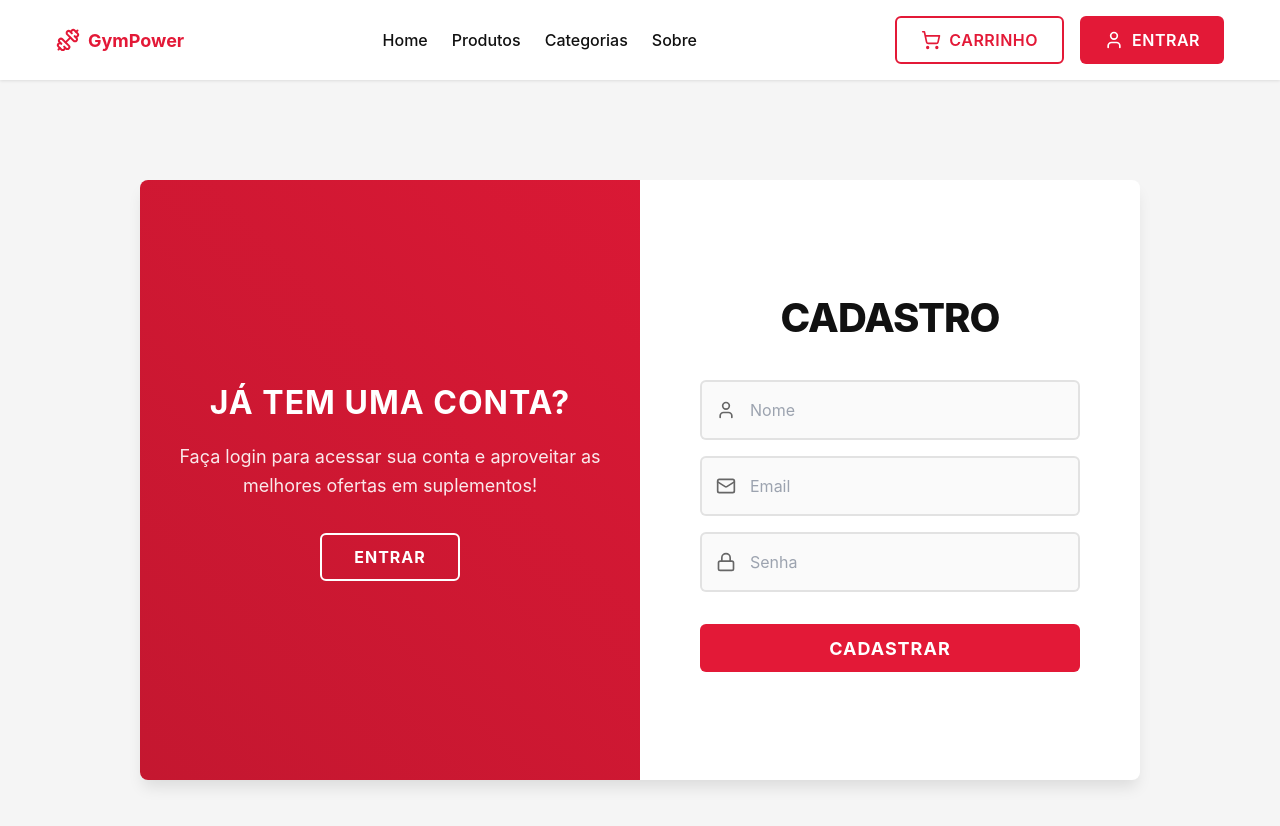
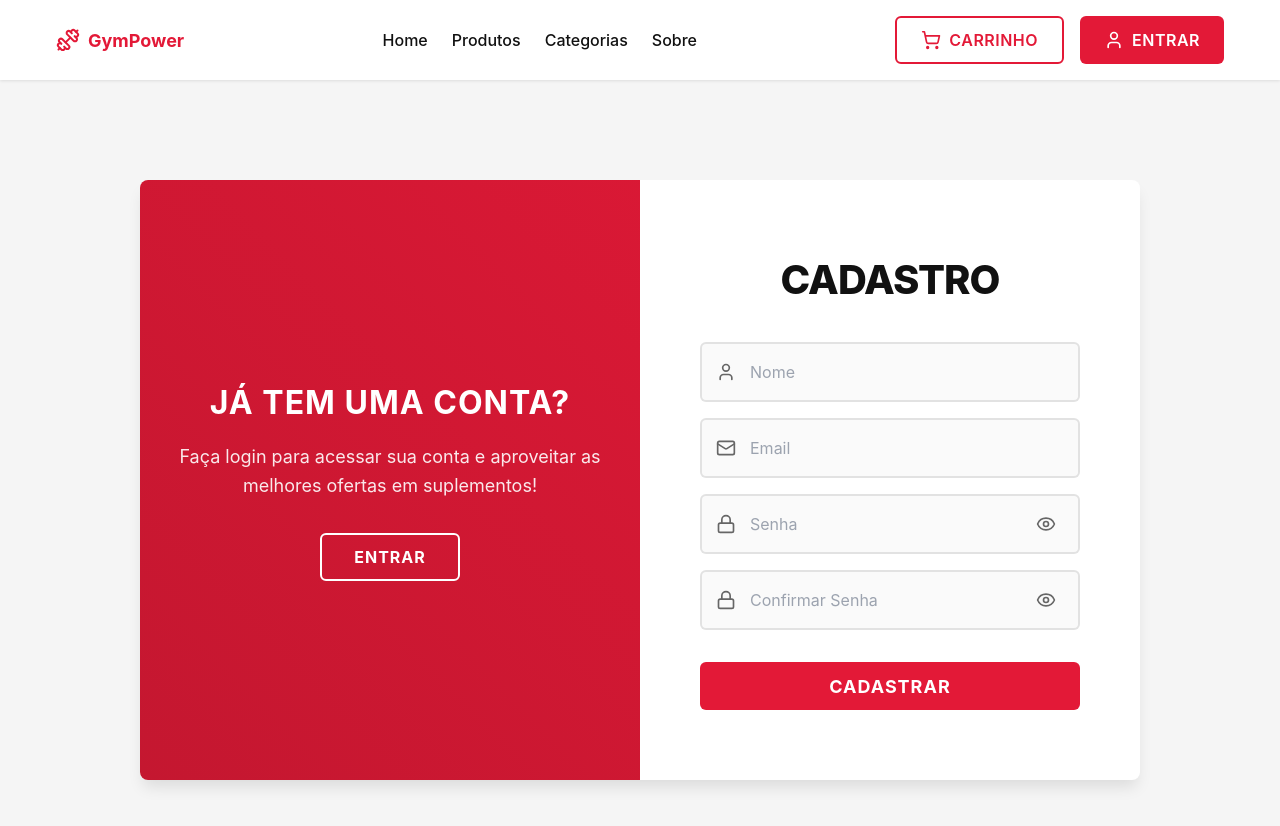
Before and after one commit to gabrielglasser/GympStore, a React (Vite) app in the folder frontend/: page /auth in a window 1280 px wide. Both pictures are taken after a click on the button "CADASTRAR". Shown: the top 826 px of the page. Built offline with nearby package versions, Linux system fonts and the light colour scheme.

Commit message:
adiciona validação de senha e campo de confirmação no formulário de cadastro, além de melhorias na exibição de senhas

```diff
--- a/frontend/src/pages/Auth/Auth.module.scss
+++ b/frontend/src/pages/Auth/Auth.module.scss
@@ -8,6 +8,10 @@
   background-color: $background;
   padding: $spacing-4;
 
+  @media (max-width: $breakpoint-sm) {
+    padding: $spacing-2;
+  }
+
   .container {
     position: relative;
     width: 100%;
@@ -17,6 +21,17 @@
     border-radius: $border-radius-lg;
     box-shadow: $shadow-lg;
     overflow: hidden;
+
+    @media (max-width: $breakpoint-md) {
+      min-height: 500px;
+      margin: $spacing-2;
+    }
+
+    @media (max-width: $breakpoint-sm) {
+      min-height: 450px;
+      margin: 0;
+      border-radius: $border-radius;
+    }
   }
 
   .formsContainer {
@@ -42,16 +57,30 @@
     &.signUpMode {
       transform: translateX(-50%);
 
+      @media (max-width: $breakpoint-md) {
+        transform: translateX(0);
+      }
+
       .signInForm {
         opacity: 0;
         z-index: 1;
         transform: translateX(-100%);
+
+        @media (max-width: $breakpoint-md) {
+          transform: translateX(0);
+          display: none;
+        }
       }
 
       .signUpForm {
         opacity: 1;
         z-index: 2;
         transform: translateX(100%);
+
+        @media (max-width: $breakpoint-md) {
+          transform: translateX(0);
+          display: flex;
+        }
       }
     }
   }
@@ -64,6 +93,15 @@
     width: 50%;
     transition: all 0.6s ease-in-out;
 
+    @media (max-width: $breakpoint-md) {
+      width: 100%;
+      padding: $spacing-6;
+    }
+
+    @media (max-width: $breakpoint-sm) {
+      padding: $spacing-4;
+    }
+
     &.signInForm {
       opacity: 1;
       z-index: 2;
@@ -72,6 +110,10 @@
     &.signUpForm {
       opacity: 0;
       z-index: 1;
+
+      @media (max-width: $breakpoint-md) {
+        display: none;
+      }
     }
 
     h2 {
@@ -81,6 +123,16 @@
       margin-bottom: $spacing-8;
       text-transform: uppercase;
       letter-spacing: -1px;
+
+      @media (max-width: $breakpoint-md) {
+        font-size: 2rem;
+        margin-bottom: $spacing-6;
+      }
+
+      @media (max-width: $breakpoint-sm) {
+        font-size: 1.75rem;
+        margin-bottom: $spacing-4;
+      }
     }
 
     .formGroup {
@@ -89,15 +141,23 @@
       max-width: 380px;
       margin-bottom: $spacing-4;
 
+      @media (max-width: $breakpoint-sm) {
+        margin-bottom: $spacing-3;
+      }
+
       input {
         width: 100%;
-        padding: $spacing-4;
-        padding-left: $spacing-12;
+        padding: $spacing-4 $spacing-12;
         border: 2px solid rgba($text-primary, 0.1);
         border-radius: $border-radius;
         font-size: $font-size-base;
         transition: $transition-base;
         background-color: rgba($text-primary, 0.02);
+
+        @media (max-width: $breakpoint-sm) {
+          padding: $spacing-3 $spacing-12;
+          font-size: $font-size-sm;
+        }
 
         &:focus {
           border-color: $primary;
@@ -112,20 +172,33 @@
         top: 50%;
         transform: translateY(-50%);
         color: $text-secondary;
+
+        @media (max-width: $breakpoint-sm) {
+          left: $spacing-3;
+        }
       }
 
       .togglePassword {
         position: absolute;
-        right: 1rem;
+        right: $spacing-4;
         top: 50%;
         transform: translateY(-50%);
         background: none;
         border: none;
         cursor: pointer;
-        color: #666;
+        color: $text-secondary;
+        padding: $spacing-2;
+        display: flex;
+        align-items: center;
+        justify-content: center;
+        transition: $transition-base;
 
         &:hover {
-          color: #333;
+          color: $text-primary;
+        }
+
+        @media (max-width: $breakpoint-sm) {
+          right: $spacing-3;
         }
       }
     }
@@ -139,6 +212,12 @@
       text-transform: uppercase;
       letter-spacing: 1px;
       font-weight: 700;
+
+      @media (max-width: $breakpoint-sm) {
+        padding: $spacing-3;
+        font-size: $font-size-base;
+        margin-top: $spacing-3;
+      }
     }
   }
 
@@ -152,8 +231,22 @@
     transition: transform 0.6s ease-in-out;
     z-index: 100;
 
+    @media (max-width: $breakpoint-md) {
+      position: fixed;
+      top: auto;
+      bottom: 0;
+      left: 0;
+      width: 100%;
+      height: auto;
+      background: linear-gradient(45deg, $primary-dark, $primary);
+    }
+
     &.signUpMode {
       transform: translateX(-100%);
+
+      @media (max-width: $breakpoint-md) {
+        transform: none;
+      }
     }
   }
 
@@ -166,8 +259,19 @@
     transform: translateX(0);
     transition: transform 0.6s ease-in-out;
 
+    @media (max-width: $breakpoint-md) {
+      position: static;
+      width: 100%;
+      transform: none;
+      background: none;
+    }
+
     &.signUpMode {
       transform: translateX(50%);
+
+      @media (max-width: $breakpoint-md) {
+        transform: none;
+      }
     }
   }
 
@@ -185,10 +289,21 @@
     transform: translateX(0);
     transition: transform 0.6s ease-in-out;
 
+    @media (max-width: $breakpoint-md) {
+      position: static;
+      width: 100%;
+      height: auto;
+      padding: $spacing-4;
+    }
+
     &.leftPanel {
       transform: translateX(-20%);
       opacity: 0;
       pointer-events: none;
+
+      @media (max-width: $breakpoint-md) {
+        display: none;
+      }
     }
 
     &.rightPanel {
@@ -196,6 +311,10 @@
       transform: translateX(0);
       opacity: 1;
       pointer-events: all;
+
+      @media (max-width: $breakpoint-md) {
+        transform: none;
+      }
     }
   }
 
@@ -204,12 +323,20 @@
       transform: translateX(0);
       opacity: 1;
       pointer-events: all;
+
+      @media (max-width: $breakpoint-md) {
+        display: block;
+      }
     }
 
     .rightPanel {
       transform: translateX(20%);
       opacity: 0;
       pointer-events: none;
+
+      @media (max-width: $breakpoint-md) {
+        display: none;
+      }
     }
   }
 
@@ -224,6 +351,15 @@
       margin-bottom: $spacing-4;
       text-transform: uppercase;
       letter-spacing: 1px;
+
+      @media (max-width: $breakpoint-md) {
+        font-size: 1.5rem;
+        margin-bottom: $spacing-2;
+      }
+
+      @media (max-width: $breakpoint-sm) {
+        font-size: 1.25rem;
+      }
     }
 
     p {
@@ -232,6 +368,16 @@
       opacity: 0.9;
       line-height: 1.6;
       max-width: 480px;
+
+      @media (max-width: $breakpoint-md) {
+        font-size: $font-size-base;
+        margin-bottom: $spacing-4;
+      }
+
+      @media (max-width: $breakpoint-sm) {
+        font-size: $font-size-sm;
+        margin-bottom: $spacing-3;
+      }
     }
 
     button {
@@ -242,6 +388,12 @@
       font-weight: 700;
       text-transform: uppercase;
       letter-spacing: 1px;
+      transition: $transition-base;
+
+      @media (max-width: $breakpoint-sm) {
+        padding: $spacing-2 $spacing-6;
+        font-size: $font-size-sm;
+      }
 
       &:hover {
         background-color: $white;
@@ -250,119 +402,3 @@
     }
   }
 }
-
-@media (max-width: $breakpoint-md) {
-  .auth {
-    padding: $spacing-2;
-
-    .container {
-      min-height: auto;
-      max-width: 480px;
-      margin: $spacing-4;
-    }
-
-    .signInSignUp {
-      position: relative;
-      flex-direction: column;
-      min-height: 600px;
-
-      &.signUpMode {
-        transform: none;
-
-        .signInForm {
-          display: none;
-        }
-
-        .signUpForm {
-          display: flex;
-          opacity: 1;
-          transform: none;
-        }
-      }
-    }
-
-    .form {
-      width: 100%;
-      padding: $spacing-6;
-
-      &.signUpForm {
-        display: none;
-      }
-
-      h2 {
-        font-size: 2rem;
-      }
-    }
-
-    .overlayContainer {
-      position: fixed;
-      bottom: 0;
-      left: 0;
-      right: 0;
-      top: auto;
-      width: 100%;
-      height: auto;
-      padding: $spacing-4;
-      background: linear-gradient(45deg, $primary-dark, $primary);
-      transform: none;
-
-      &.signUpMode {
-        transform: none;
-      }
-    }
-
-    .overlay {
-      position: static;
-      width: 100%;
-      transform: none;
-      background: none;
-
-      &.signUpMode {
-        transform: none;
-      }
-    }
-
-    .panel {
-      position: static;
-      width: 100%;
-      padding: $spacing-4;
-      transform: none;
-      opacity: 1;
-
-      &.leftPanel,
-      &.rightPanel {
-        display: none;
-      }
-
-      &.leftPanel {
-        display: none;
-      }
-
-      &.rightPanel {
-        display: block;
-      }
-    }
-
-    &.signUpMode {
-      .leftPanel {
-        display: block;
-      }
-
-      .rightPanel {
-        display: none;
-      }
-    }
-
-    .content {
-      h3 {
-        font-size: 1.5rem;
-        margin-bottom: $spacing-2;
-      }
-
-      p {
-        font-size: $font-size-base;
-        margin-bottom: $spacing-4;
-      }
-    }
-  }
-}
--- a/frontend/src/pages/Auth/Auth.tsx
+++ b/frontend/src/pages/Auth/Auth.tsx
@@ -4,15 +4,20 @@ import { Button } from '../../components/ui/Button/Button';
 import styles from './Auth.module.scss';
 import { useAuth } from '../../contexts/AuthContext';
 
-
 const Auth: React.FC = () => {
   const { signIn, signUp } = useAuth();
   const [isSignUpMode, setIsSignUpMode] = useState(false);
   const [loading, setLoading] = useState(false);
   const [showPassword, setShowPassword] = useState(false);
+  const [showConfirmPassword, setShowConfirmPassword] = useState(false);
 
   const [loginData, setLoginData] = useState({ email: '', password: '' });
-  const [registerData, setRegisterData] = useState({ name: '', email: '', password: '' });
+  const [registerData, setRegisterData] = useState({
+    name: '',
+    email: '',
+    password: '',
+    confirmPassword: ''
+  });
 
   const handleSignIn = async (e: FormEvent) => {
     e.preventDefault();
@@ -28,6 +33,10 @@ const Auth: React.FC = () => {
 
   const handleSignUp = async (e: FormEvent) => {
     e.preventDefault();
+    if (registerData.password !== registerData.confirmPassword) {
+      console.error('As senhas não coincidem');
+      return;
+    }
     try {
       setLoading(true);
       await signUp(registerData.name, registerData.email, registerData.password);
@@ -38,7 +47,13 @@ const Auth: React.FC = () => {
     }
   };
 
-  const toggleMode = () => setIsSignUpMode(!isSignUpMode);
+  const toggleMode = () => {
+    setIsSignUpMode(!isSignUpMode);
+    setShowPassword(false);
+    setShowConfirmPassword(false);
+    setLoginData({ email: '', password: '' });
+    setRegisterData({ name: '', email: '', password: '', confirmPassword: '' });
+  };
 
   return (
     <div className={`${styles.auth} ${isSignUpMode ? styles.signUpMode : ''}`}>
@@ -72,11 +87,7 @@ const Auth: React.FC = () => {
                   className={styles.togglePassword}
                   onClick={() => setShowPassword(!showPassword)}
                 >
-                  {showPassword ? (
-                    <EyeOff size={20} />
-                  ) : (
-                    <Eye size={20} />
-                  )}
+                  {showPassword ? <EyeOff size={20} /> : <Eye size={20} />}
                 </button>
               </div>
               <Button className={styles.submitButton} disabled={loading}>
@@ -110,12 +121,36 @@ const Auth: React.FC = () => {
               <div className={styles.formGroup}>
                 <Lock className={styles.icon} size={20} />
                 <input
-                  type="password"
+                  type={showPassword ? "text" : "password"}
                   placeholder="Senha"
                   required
                   value={registerData.password}
                   onChange={e => setRegisterData({ ...registerData, password: e.target.value })}
                 />
+                <button
+                  type="button"
+                  className={styles.togglePassword}
+                  onClick={() => setShowPassword(!showPassword)}
+                >
+                  {showPassword ? <EyeOff size={20} /> : <Eye size={20} />}
+                </button>
+              </div>
+              <div className={styles.formGroup}>
+                <Lock className={styles.icon} size={20} />
+                <input
+                  type={showConfirmPassword ? "text" : "password"}
+                  placeholder="Confirmar Senha"
+                  required
+                  value={registerData.confirmPassword}
+                  onChange={e => setRegisterData({ ...registerData, confirmPassword: e.target.value })}
+                />
+                <button
+                  type="button"
+                  className={styles.togglePassword}
+                  onClick={() => setShowConfirmPassword(!showConfirmPassword)}
+                >
+                  {showConfirmPassword ? <EyeOff size={20} /> : <Eye size={20} />}
+                </button>
               </div>
               <Button className={styles.submitButton} disabled={loading}>
                 {loading ? 'Cadastrando...' : 'Cadastrar'}
```
